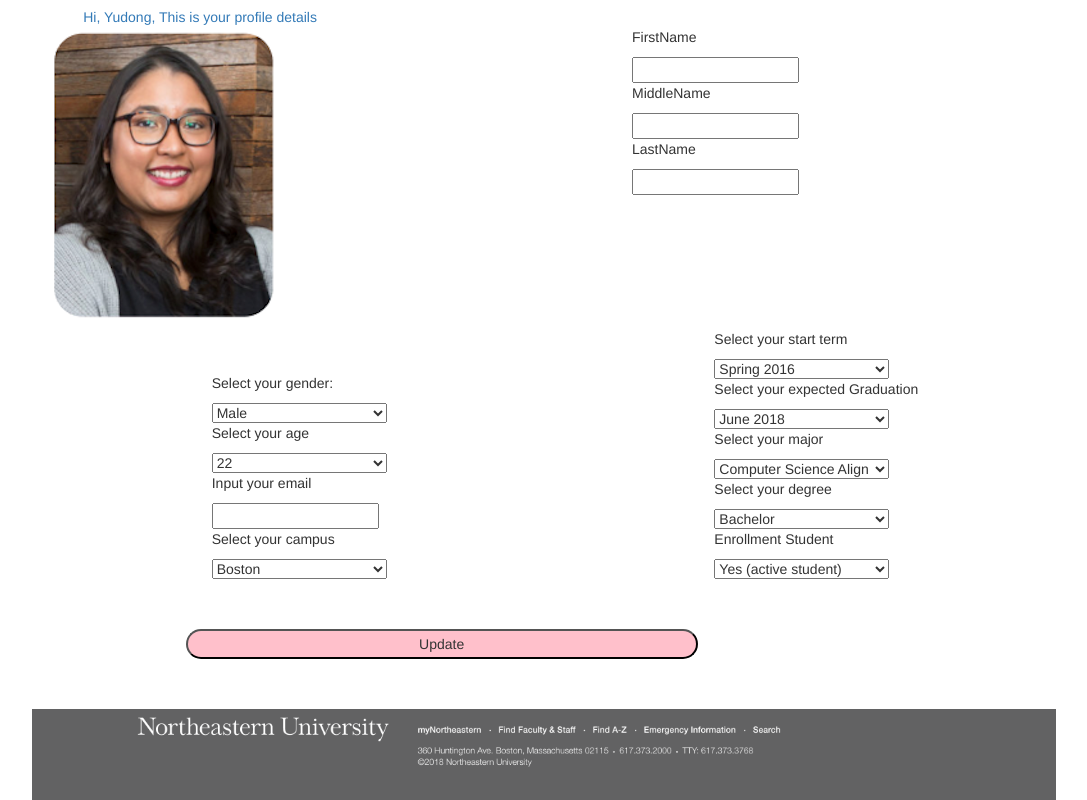
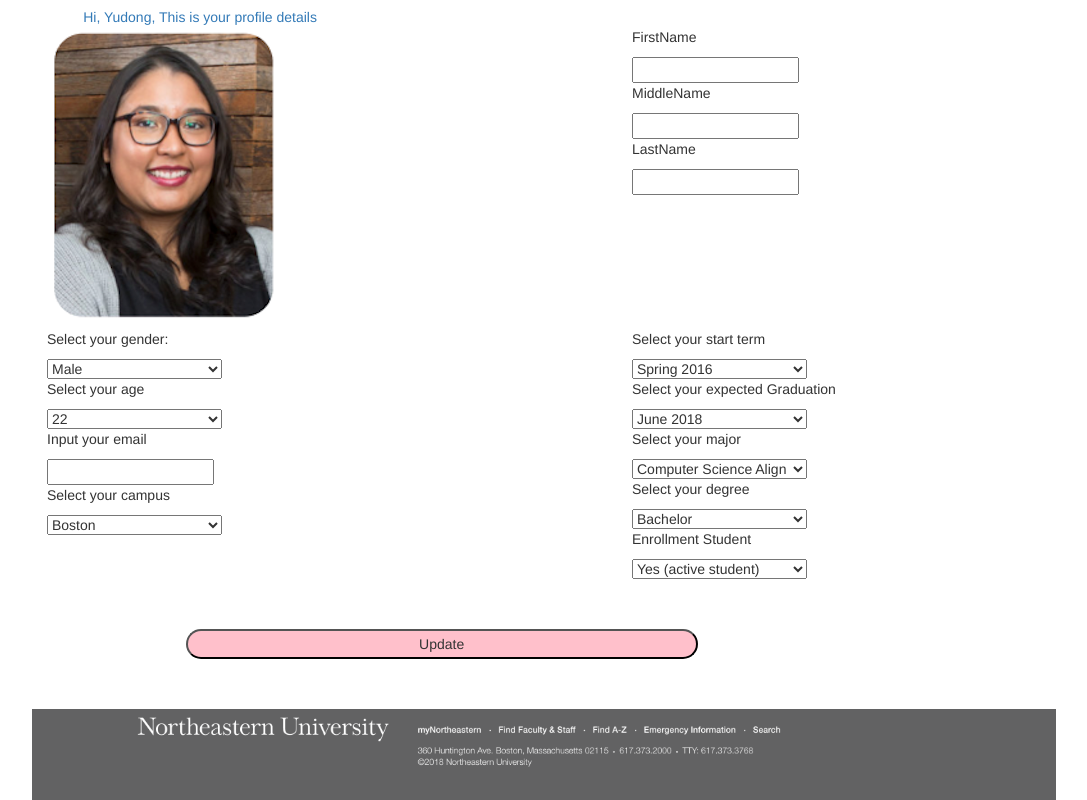
Before and after one commit to rexue70/asd-student-front-end, a React (Create React App) app in the folder student-front-end/: page /profile in a window 1280 px wide. Shown: the part 937-1737 px from the top of the page, without its empty margins (96-1183 px from the left). Built offline with nearby package versions, Linux system fonts and the light colour scheme.

Commit message:
need work

```diff
--- a/student-front-end/src/components/profile/Profile.js
+++ b/student-front-end/src/components/profile/Profile.js
@@ -3,6 +3,7 @@ import styled from 'styled-components'
 import ProfileSelect from "./ProfileSelect";
 import ProfileInput from "../profile/ProfileInput";
 import ProfileCard from "../profile/ProfileCard"
+import { Row,Col,Grid,css } from 'react-bootstrap';
 
 
 const options = {
@@ -65,29 +66,57 @@ class Profile extends Component {
                     <ProfileCard />
                 {/*</div>*/}
 
-                <div style={{display: 'table', width: '100%'}}>
-                    <div style={{display: 'table-cell'}}>
-                        <FormCss>
+                {/*<div style={{display: 'table', width: '100%'}}>*/}
+                    {/*<div style={{display: 'table-cell'}}>*/}
+                        {/*<FormCss>*/}
+                            {/*<ProfileSelect options={options.Gender}/>*/}
+                            {/*<ProfileSelect options={options.Age}/>*/}
+                            {/*<ProfileInput options={options.Email}/>*/}
+                            {/*/!*<ProfileInput options={options.Address}/>*!/*/}
+                            {/*/!*<ProfileInput options={options.Phone}/>*!/*/}
+                            {/*<ProfileSelect options={options.Campus}/>*/}
+                        {/*</FormCss>*/}
+                    {/*</div>*/}
+
+                    {/*<div style={{display: 'table-cell'}}>*/}
+                        {/*<FormCss>*/}
+                            {/*<ProfileSelect options={options.StartTerm}/>*/}
+                            {/*<ProfileSelect options={options.ExpectedGraduation}/>*/}
+                            {/*<ProfileSelect options={options.Major}/>*/}
+                            {/*<ProfileSelect options={options.Degree}/>*/}
+                            {/*<ProfileSelect options={options.Enrollment}/>*/}
+                            {/*/!*<ProfileSelect options={options.Citizenship}/>*!/*/}
+                        {/*</FormCss>*/}
+                    {/*</div>*/}
+                {/*</div>*/}
+
+
+                <Grid>
+                    <Row className="show-grid">
+
+                        <Col md={6}>
                             <ProfileSelect options={options.Gender}/>
                             <ProfileSelect options={options.Age}/>
                             <ProfileInput options={options.Email}/>
-                            {/*<ProfileInput options={options.Address}/>*/}
-                            {/*<ProfileInput options={options.Phone}/>*/}
                             <ProfileSelect options={options.Campus}/>
-                        </FormCss>
-                    </div>
+                            {/*<p>left</p>*/}
+                            {/*<code>&lt;{'Col md={6} mdPush={6}'} /">&gt;</code>*/}
+                            {/*<img src={profile_pic} alt="pic"/>*/}
+                        </Col>
 
-                    <div style={{display: 'table-cell'}}>
-                        <FormCss>
+                        <Col md={6}>
+                            {/*<p>right</p>*/}
+                            {/*<code>&lt;{'Col md={6} mdPull={6}'} /">&gt;</code>*/}
                             <ProfileSelect options={options.StartTerm}/>
                             <ProfileSelect options={options.ExpectedGraduation}/>
                             <ProfileSelect options={options.Major}/>
                             <ProfileSelect options={options.Degree}/>
                             <ProfileSelect options={options.Enrollment}/>
-                            {/*<ProfileSelect options={options.Citizenship}/>*/}
-                        </FormCss>
-                    </div>
-                </div>
+                        </Col>
+
+                    </Row>
+                </Grid>
+
 
                 <UpdateButton>Update</UpdateButton>
 
--- a/student-front-end/src/components/profile/ProfileCard.js
+++ b/student-front-end/src/components/profile/ProfileCard.js
@@ -40,13 +40,13 @@ class ProfileCard extends Component {
                     <Row className="show-grid">
 
                         <Col md={6}>
-                            {/*left*/}
+                            {/*<p>left</p>*/}
                             {/*<code>&lt;{'Col md={6} mdPush={6}'} /">&gt;</code>*/}
                             <img src={profile_pic} alt="pic"/>
                         </Col>
 
                         <Col md={6}>
-                            {/*right*/}
+                            {/*<p>right</p>*/}
                             {/*<code>&lt;{'Col md={6} mdPull={6}'} /">&gt;</code>*/}
                             <ProfileInput options={options.FirstName}/>
                             <ProfileInput options={options.MiddleName}/>
--- a/student-front-end/src/index.css
+++ b/student-front-end/src/index.css
@@ -93,3 +93,18 @@ li:hover {
 
 .navbar-trans {
     background: transparent; }
+
+.btn-primary {
+    border-radius: 10px;
+    background-color: rgba(245, 130, 130, 0.5);
+    font-size: 16px;
+    font-weight: 100;
+    color: white;
+    padding: 14px 40px;
+    -webkit-transition-duration: 0.4s; /* Safari */
+    transition-duration: 0.4s;
+}
+
+.btn-primary:hover {
+    background-color: #CC0000;
+}
```
